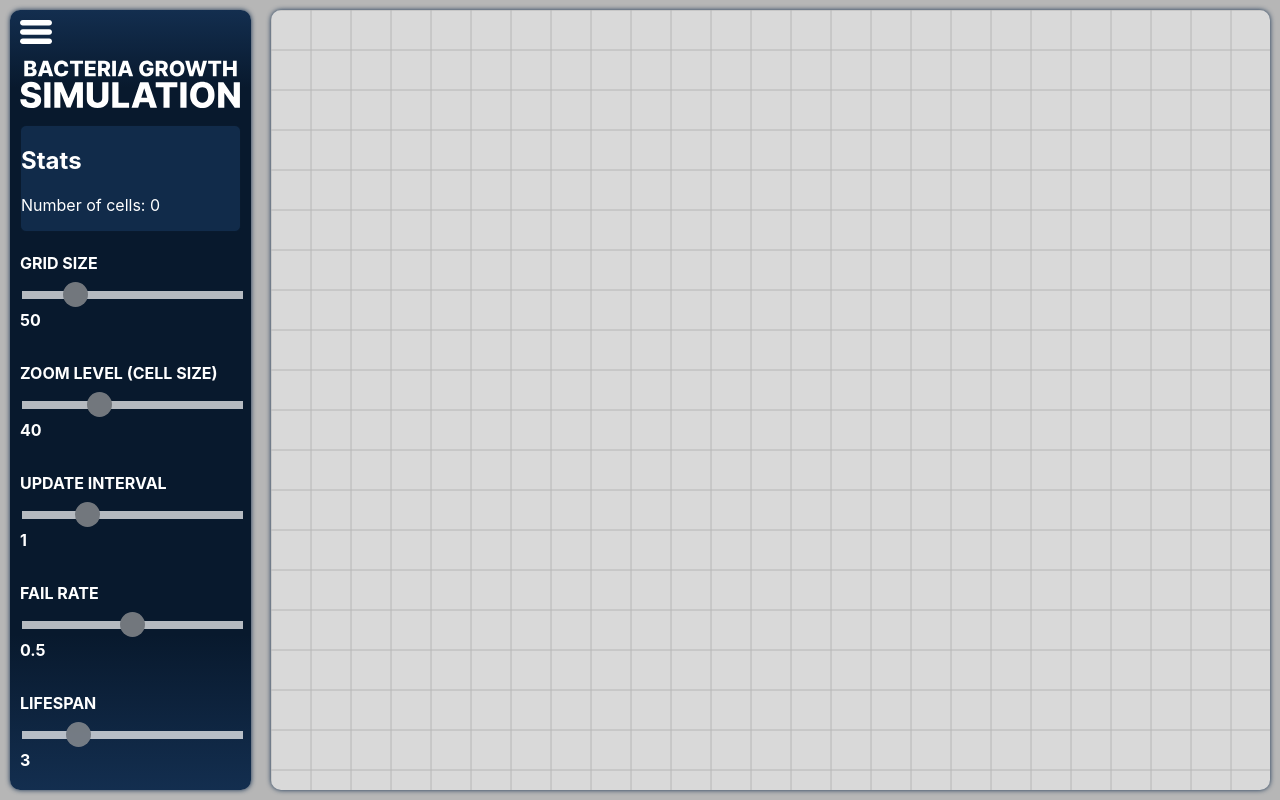
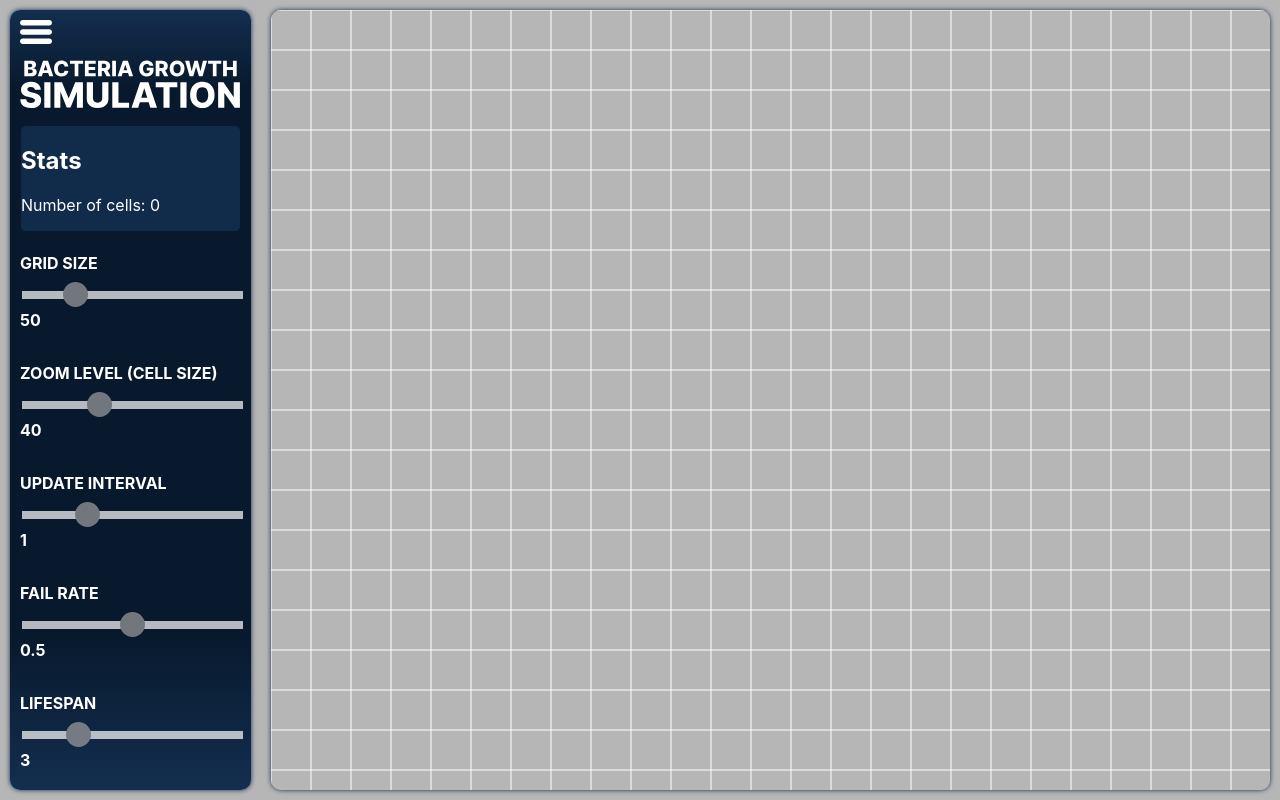
Before and after one commit to yambrose/CellGrowthSimulation, a React (Vite) app: page / in a window 1280 px wide. Built offline with nearby package versions, Linux system fonts and the light colour scheme.

Commit message:
Added more textures

```diff
--- a/src/components/GridCanvas.tsx
+++ b/src/components/GridCanvas.tsx
@@ -65,25 +65,24 @@ const GridCanvas: React.FC = () => {
   }, [panOffset]);
 
   const drawGrid = (ctx: CanvasRenderingContext2D) => {
-    ctx.strokeStyle = "#B6B6B6";
+    ctx.strokeStyle = "#fff";
+    ctx.beginPath();
 
     // Draw vertical lines
     for (let i = 0; i <= gridSize; i++) {
       const x = i * cellSize;
-      ctx.beginPath();
       ctx.moveTo(x, 0);
       ctx.lineTo(x, canvasSize);
-      ctx.stroke();
     }
 
     // Draw horizontal lines
     for (let i = 0; i <= gridSize; i++) {
       const y = i * cellSize;
-      ctx.beginPath();
       ctx.moveTo(0, y);
       ctx.lineTo(canvasSize, y);
-      ctx.stroke();
     }
+
+    ctx.stroke();
   };
 
   const drawCells = (ctx: CanvasRenderingContext2D) => {
@@ -148,7 +147,7 @@ const GridCanvas: React.FC = () => {
       onMouseMove={handleMouseMove}
       onMouseUp={handleMouseUp}
       onMouseLeave={handleMouseLeave}
-      style={{ cursor: isPanning ? 'grabbing' : 'grab', position: 'absolute', top: 0, left: 0 }}
+      style={{ cursor: isPanning ? 'grabbing' : 'grab', position: 'absolute', top: 0, left: 0,  backgroundColor: '#B6B6B6' }}
     />
   );
 }
--- a/src/index.css
+++ b/src/index.css
@@ -64,6 +64,8 @@ button {
   transition: all 200ms cubic-bezier(0.25, 0.1, 0.25, 1);
   position: relative;
   box-shadow: var(--sideBarColorA) 0px 0px 5px 0px;
+  background-image: url('./assets/blankBackground.png');
+
 }
 
 .sideBar {
```
Also changed, not shown: src/assets/blankBackground.png (added).
